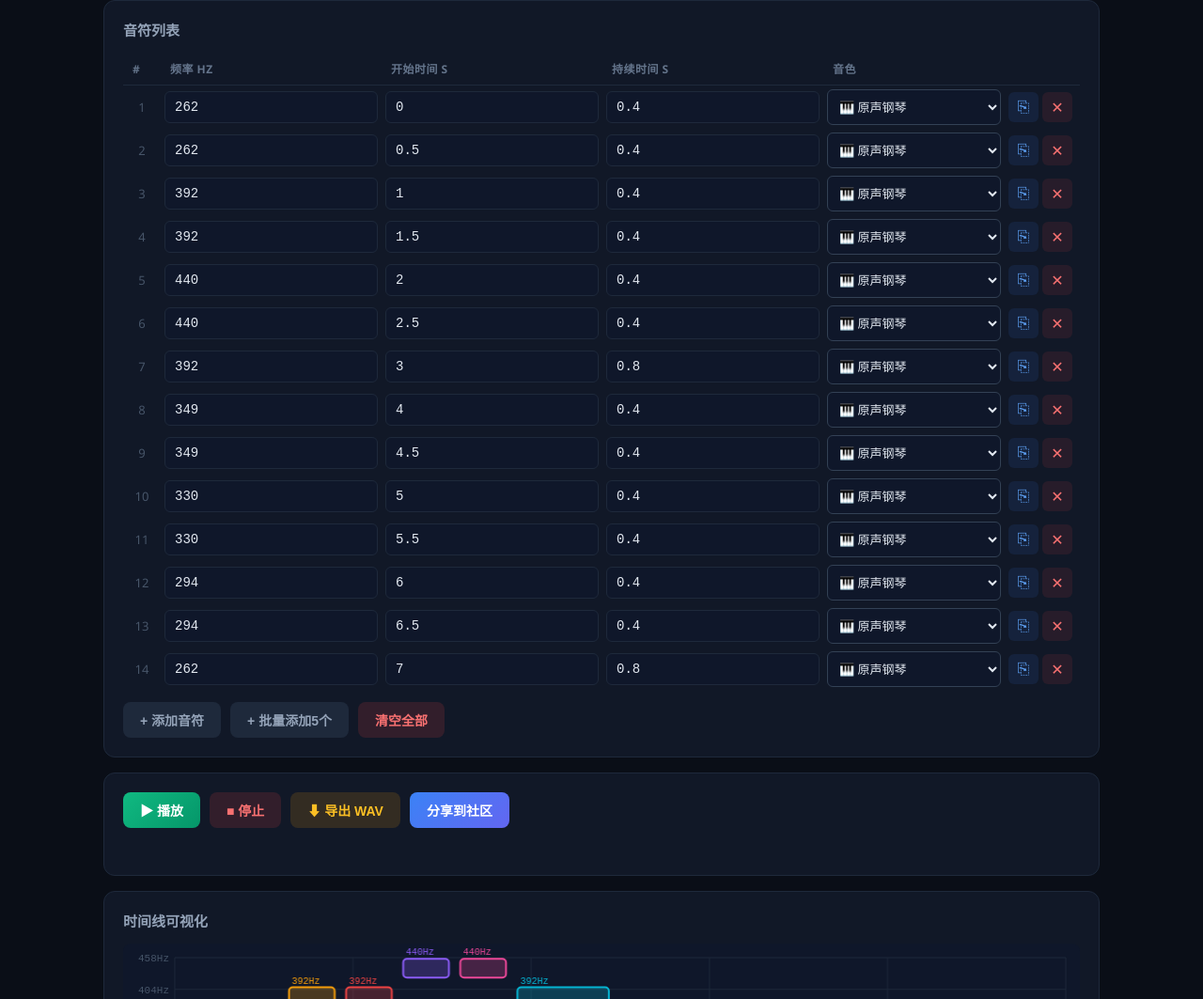
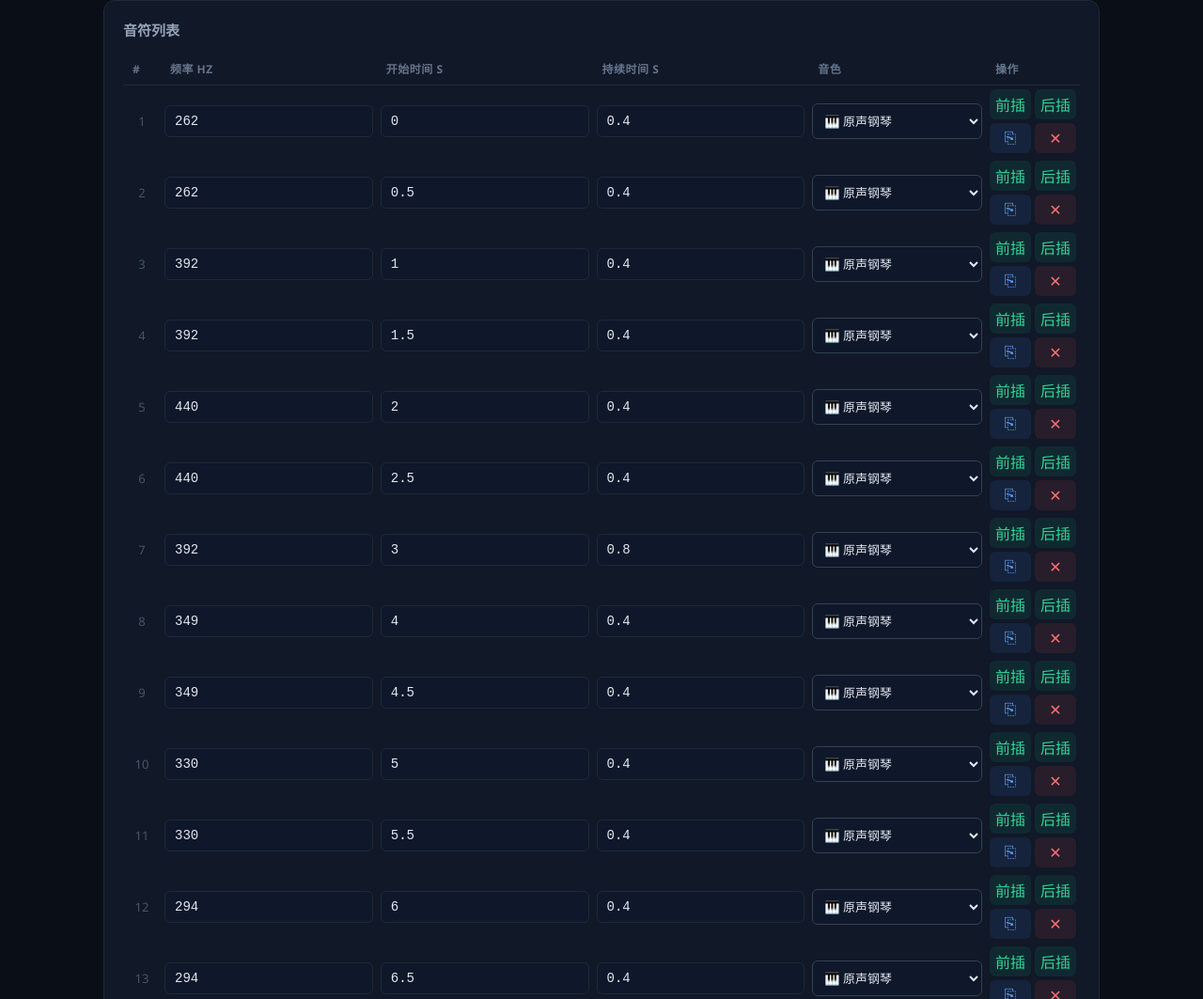
Before and after one commit to Urica-clickhere/free-compose-tool, a website: page index.html in a window 1280 px wide. Shown: the part 910-1973 px from the top of the page at 94% size. Drawn offline with Linux system fonts and the light colour scheme.

Commit message:
Allow inserting notes before or after any row

```diff
--- a/index.html
+++ b/index.html
@@ -101,9 +101,15 @@ h1 {
 }
 
 .row-actions {
-  display: flex;
+  display: grid;
+  grid-template-columns: repeat(2, 44px);
   gap: 4px;
 }
+
+.row-actions .btn-icon { width: 44px; }
+.btn-insert { background: rgba(16,185,129,0.1); color: #34d399; font-size: 12px; }
+.btn-insert:hover { background: rgba(16,185,129,0.25); }
+.btn-icon:focus-visible { outline: 2px solid #60a5fa; outline-offset: 2px; }
 
 .btn-icon {
   width: 32px;
@@ -570,17 +576,18 @@ h1 {
             <th>开始时间 s</th>
             <th>持续时间 s</th>
             <th style="min-width:170px">音色</th>
-            <th style="width:80px"></th>
+            <th style="width:100px">操作</th>
           </tr>
         </thead>
         <tbody id="noteBody"></tbody>
       </table>
     </div>
     <div class="btn-row">
-      <button class="btn btn-secondary" onclick="addRow()">+ 添加音符</button>
+      <button class="btn btn-secondary" onclick="addRow()">+ 末尾添加音符</button>
       <button class="btn btn-secondary" onclick="addRows(5)">+ 批量添加5个</button>
       <button class="btn btn-danger" onclick="clearAll()">清空全部</button>
     </div>
+    <p class="default-timbre-help">点击每行的“前插”或“后插”添加空白音符；原有音符的开始时间保持不变。</p>
   </div>
 
   <!-- Playback -->
@@ -820,6 +827,13 @@ function addRows(n) {
   renderTable();
 }
 
+function insertRow(index) {
+  if (!Number.isInteger(index) || index < 0 || index > notes.length) return;
+  notes.splice(index, 0, { freq: '', start: '', dur: '', timbre: waveType });
+  renderTable();
+  document.getElementById(`noteFreq${index}`).focus();
+}
+
 function removeRow(i) {
   notes.splice(i, 1);
   renderTable();
@@ -852,7 +866,7 @@ function renderTable() {
   tbody.innerHTML = notes.map((n, i) => `
     <tr>
       <td style="color:#475569;font-size:13px;text-align:center">${i + 1}</td>
-      <td><input aria-label="音符${i + 1}频率" type="number" step="any" min="20" max="20000" placeholder="440" value="${n.freq}" oninput="onInput(${i},'freq',this.value)"></td>
+      <td><input id="noteFreq${i}" aria-label="音符${i + 1}频率" type="number" step="any" min="20" max="20000" placeholder="440" value="${n.freq}" oninput="onInput(${i},'freq',this.value)"></td>
       <td><input aria-label="音符${i + 1}开始时间" type="number" step="any" min="0" placeholder="0.0" value="${n.start}" oninput="onInput(${i},'start',this.value)"></td>
       <td><input aria-label="音符${i + 1}持续时间" type="number" step="any" min="0.01" placeholder="0.5" value="${n.dur}" oninput="onInput(${i},'dur',this.value)"></td>
       <td><select aria-label="音符${i + 1}音色" onchange="onInput(${i},'timbre',this.value)">
@@ -860,8 +874,10 @@ function renderTable() {
       </select></td>
       <td>
         <div class="row-actions">
-          <button class="btn-icon btn-dup" title="复制" onclick="dupRow(${i})">&#x2398;</button>
-          <button class="btn-icon btn-remove" title="删除" onclick="removeRow(${i})">&#x2715;</button>
+          <button type="button" class="btn-icon btn-insert" title="在此音符前插入" aria-label="在音符${i + 1}前插入" onclick="insertRow(${i})">前插</button>
+          <button type="button" class="btn-icon btn-insert" title="在此音符后插入" aria-label="在音符${i + 1}后插入" onclick="insertRow(${i + 1})">后插</button>
+          <button type="button" class="btn-icon btn-dup" title="复制" aria-label="复制音符${i + 1}" onclick="dupRow(${i})">&#x2398;</button>
+          <button type="button" class="btn-icon btn-remove" title="删除" aria-label="删除音符${i + 1}" onclick="removeRow(${i})">&#x2715;</button>
         </div>
       </td>
     </tr>
```
Also changed, not shown: tests/timbres.test.mjs (+27 -1 lines), README.md.
